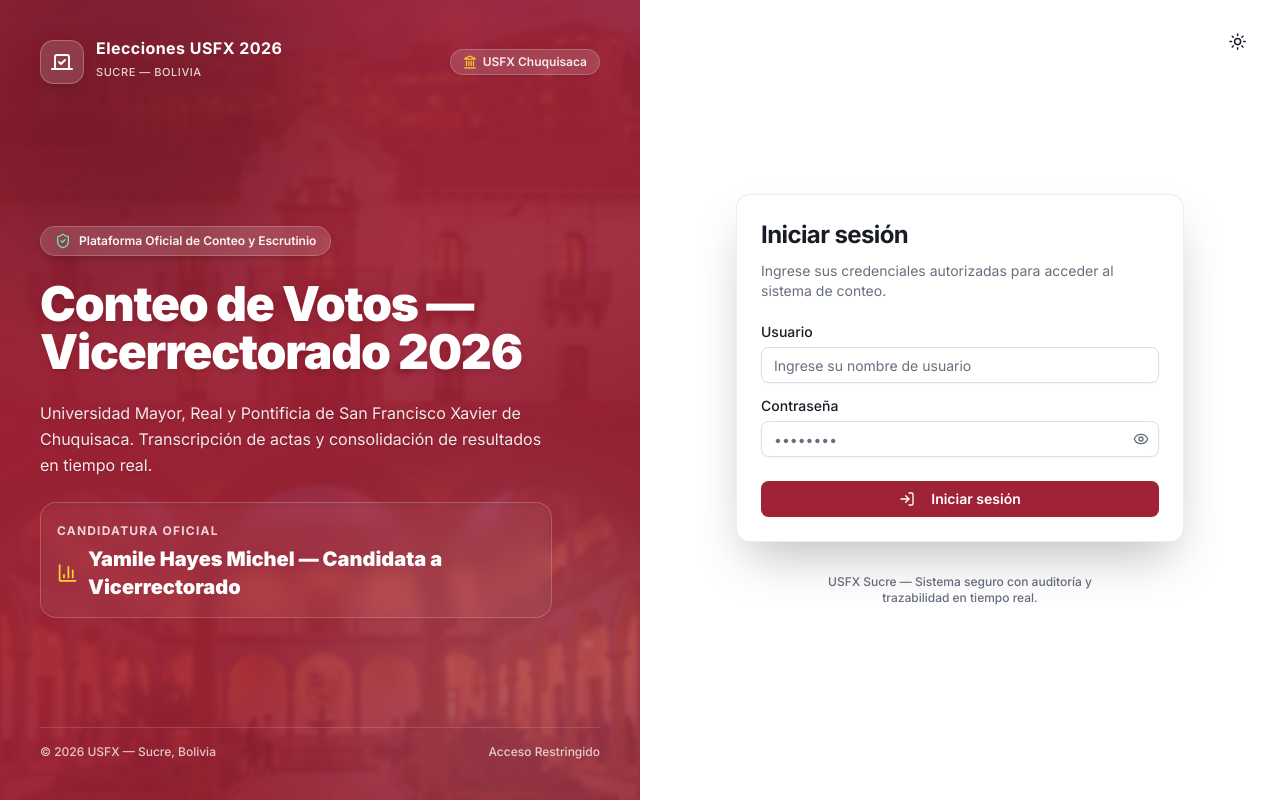
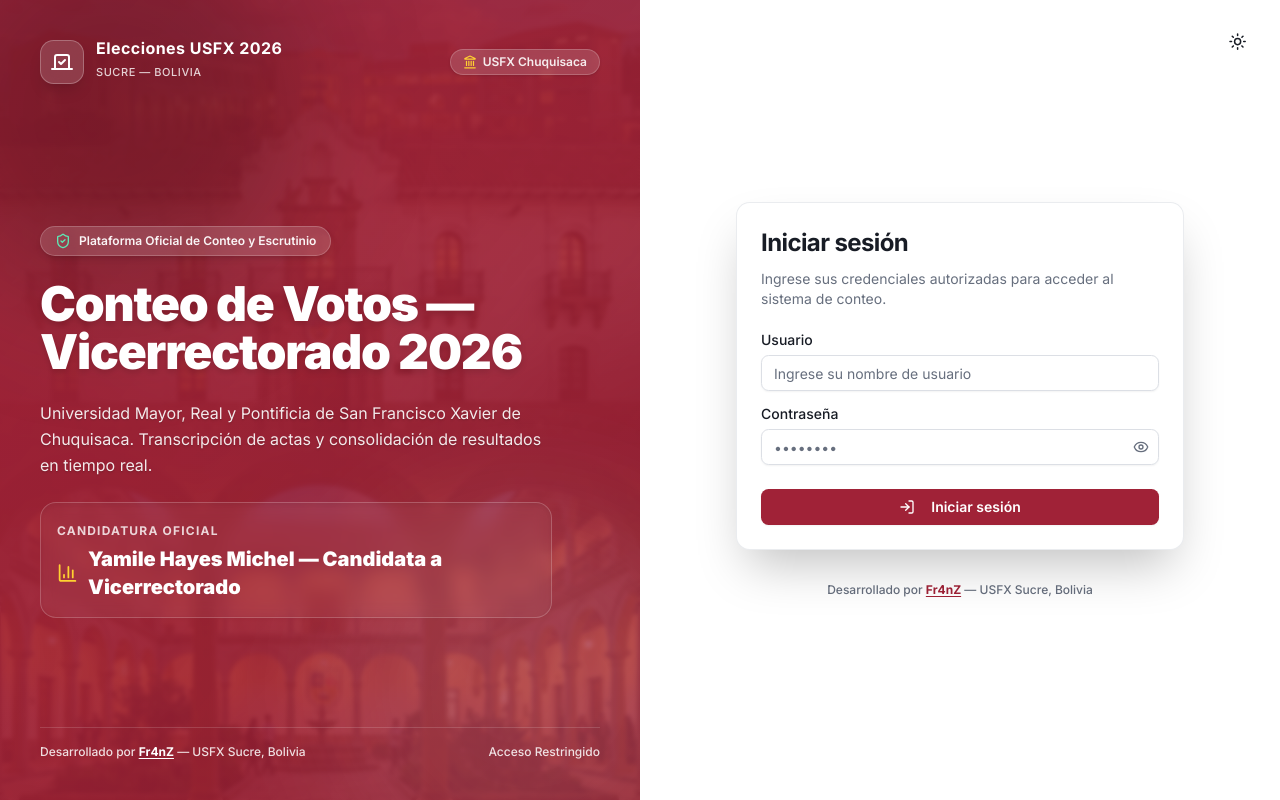
Before and after one commit to FranzAlvis/Conteo, a React (Vite) app in the folder frontend/: page /sign-in in a window 1280 px wide. Built offline with nearby package versions, Linux system fonts and the light colour scheme; no server answers.

Commit message:
docs: actualizar créditos del pie de página a Desarrollado por Fr4nZ (https://github.com/FranzAlvis)

```diff
--- a/frontend/src/features/auth/sign-in/index.tsx
+++ b/frontend/src/features/auth/sign-in/index.tsx
@@ -78,9 +78,20 @@
           </div>
         </div>
 
-        {/* Bottom Footer */}
-        <div className='relative z-10 text-xs text-white/75 flex justify-between items-center border-t border-white/15 pt-4 font-medium'>
-          <span>© 2026 USFX — Sucre, Bolivia</span>
+        {/* Bottom Footer with Developer Credit */}
+        <div className='relative z-10 text-xs text-white/85 flex justify-between items-center border-t border-white/15 pt-4 font-medium'>
+          <span>
+            Desarrollado por{' '}
+            <a
+              href='https://github.com/FranzAlvis'
+              target='_blank'
+              rel='noopener noreferrer'
+              className='font-bold text-white underline underline-offset-2 hover:text-amber-300 transition-colors'
+            >
+              Fr4nZ
+            </a>{' '}
+            — USFX Sucre, Bolivia
+          </span>
           <span>Acceso Restringido</span>
         </div>
       </div>
@@ -123,7 +134,16 @@
 
         {/* Footer info for mobile */}
         <p className='mt-8 text-center text-xs text-muted-foreground max-w-xs font-medium'>
-          USFX Sucre — Sistema seguro con auditoría y trazabilidad en tiempo real.
+          Desarrollado por{' '}
+          <a
+            href='https://github.com/FranzAlvis'
+            target='_blank'
+            rel='noopener noreferrer'
+            className='font-bold text-primary underline underline-offset-2 hover:opacity-80'
+          >
+            Fr4nZ
+          </a>{' '}
+          — USFX Sucre, Bolivia
         </p>
       </div>
     </div>
```
